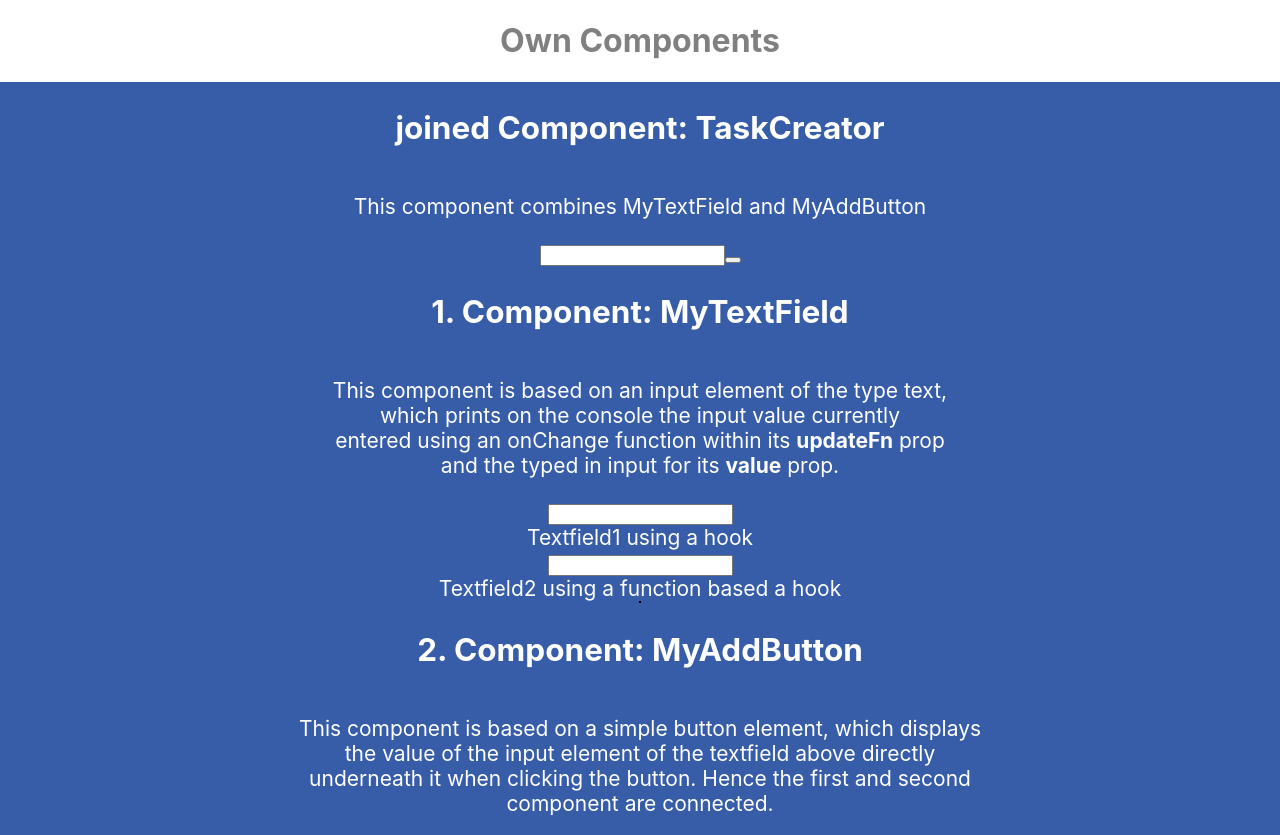
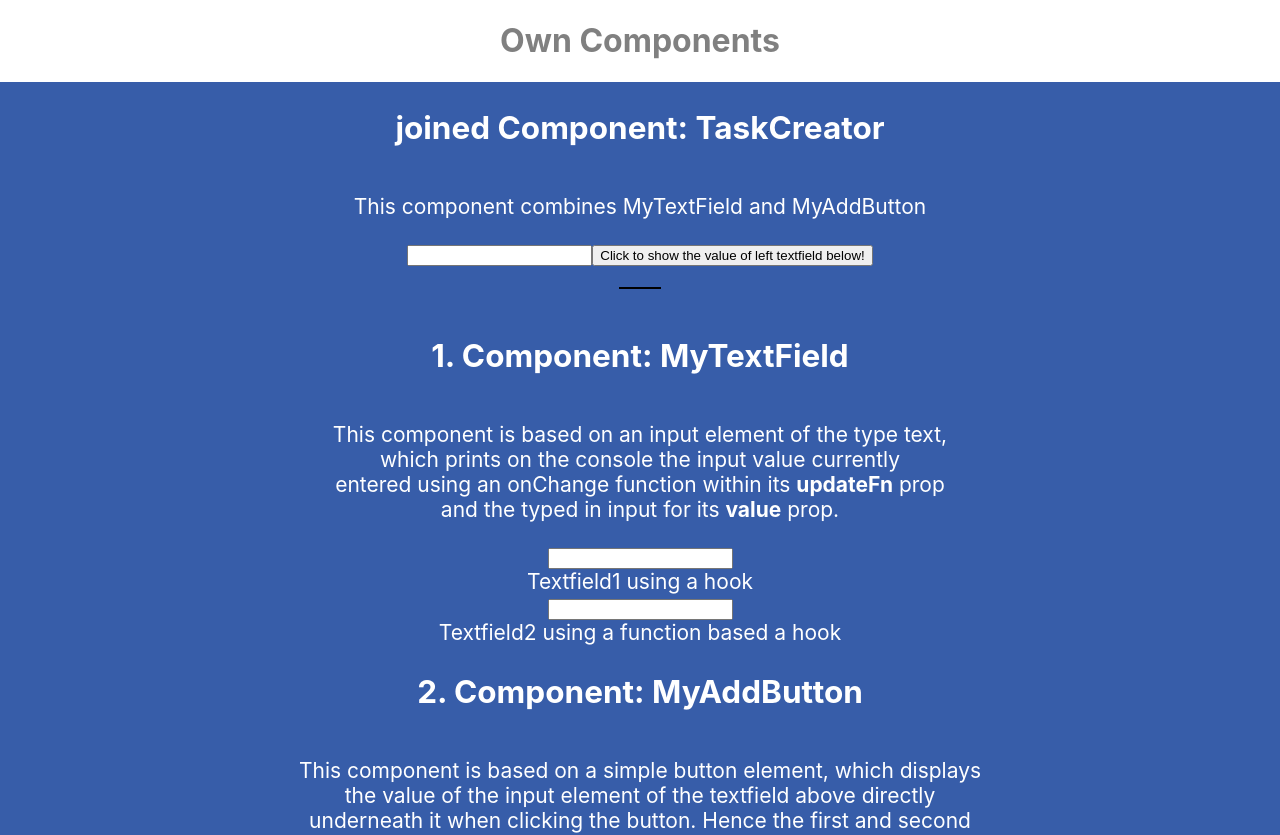
Before and after one commit to AntheaMeier/ReactExerices, a React (Create React App) app: page / in a window 1280 px wide. Shown: the top 835 px of the page. Built offline with nearby package versions, Linux system fonts and the light colour scheme.

Commit message:
connected button and textfield in taskCreator

```diff
--- a/src/App.tsx
+++ b/src/App.tsx
@@ -17,12 +17,12 @@ function App() {
   const [input, setInput] = useState('');
 
   /* for MTf2 instead of l.15 or l.21*/
-  const [userInputs, setUserInputs] = useState<string[]>([]); // a useState hook, collecting inputs in an array (AA)
+  const [userInputs, setUserInputs] = useState<string[]>([]); // a useState hook, collecting inputs in an array (uiA)
 
   function updateUserInputs(userInput: string){  // my function updateUserInputs receives a parameter in form of a string value
-    const userInputsCopy=[...userInputs]        // declartion of an Array (AA-Copy) containing the content of AA
-    userInputsCopy.push(userInput)        // AA-Copy extended by the functions parameter
-    setUserInputs(userInputsCopy)         // the useState hook methods exchanging AA with the extended AA-Copy
+    const userInputsCopy=[...userInputs]        // declartion of an Array (uiA-Copy) containing the content of uiA
+    userInputsCopy.push(userInput)        // uiA-Copy extended by the functions parameter containing the currrent input
+    setUserInputs(userInputsCopy)         // exchanging the former uiA with the extended uiA-Copy
   }
   /* next line only for MTf2*/
     console.log('userInputs:', userInputs)   // shows the new AA, which got extended by the copy
@@ -41,7 +41,16 @@ function App() {
       </p>
 
       <TaskCreator
+          label='Click to show the value of left textfield below!'
+          onClick={updateUserInputs}
       />
+
+      {/* first attempt with Maja to connect first 2 components
+        <h3>You have typed {onClick={user}} into the textfield above.</h3> */}
+        <ul style={{border:'1px solid black'}}>{userInputs.map((text)=> <li>{text}</li>)}</ul>
+
+
+
 
       <h2>
         1. Component: MyTextField
@@ -60,13 +69,10 @@ function App() {
       <span>Textfield1 using a hook</span>
 
       <MyTextfield2 // works with a function based on a hook
-          updateFn={updateUserInputs}
+          updateFnProp={updateUserInputs}
       />
       <span>Textfield2 using a function based a hook</span>
 
-        {/* first attempt with Maja to connect first 2 components
-        <h3>You have typed {onClick={setInput}} into the textfield above.</h3> */}
-        <div style={{border:'1px solid black'}}></div>
 
       <h2>
         2. Component: MyAddButton
--- a/src/components/TaskCreator.tsx
+++ b/src/components/TaskCreator.tsx
@@ -3,29 +3,38 @@ import {useState} from 'react';
 interface TaskCreatorProps {
   /* valueProp: string,
   updateFnProp: (arg: string) => void */
+  // both props are taken out as useState hook is inside the component's function
   label: string,
-  onClick: () => void,
+  onClick: (arg: string) => void,
   }
 
-  function TaskCreator({/* valueProp,updateFnProp */ label, onClick}: TaskCreatorProps) {
-    const [textValue, setTextValue] = useState(''); //noted to put it into the TaskCreator, but do not know how
+
+function TaskCreator({ label, onClick}: TaskCreatorProps) {
+const [textValue, setTextValue] = useState(''); //needed for the textfield
 
   return (
     <div>
       <input
           type="text"
           value={textValue}
-            onChange={(event)=>{
-              setTextValue(event.target.value)
-              /* updateFnProp(event.target.value) */
+          onChange={(event)=>{ // event is a listener activated by onChange, creates a call back function
+            setTextValue(event.target.value) // target is the current input
             console.log(event.target.value)
           }}
       />
+
       <button
-          onClick = {() => onClick()}
-          >{label}</button>
+        onClick = {() => onClick(textValue)} // here a traget would be the button, which has no value(input) beside the lable text
+        >{label}
+        </button>
+
+
+        {/*target would be the button
+        onClick={(event)=>{
+          (event.target.value)
+        }}*/}
+
       </div>
-
     );
   }
 
```
Lines whose indentation alone changed are shown as unchanged.
